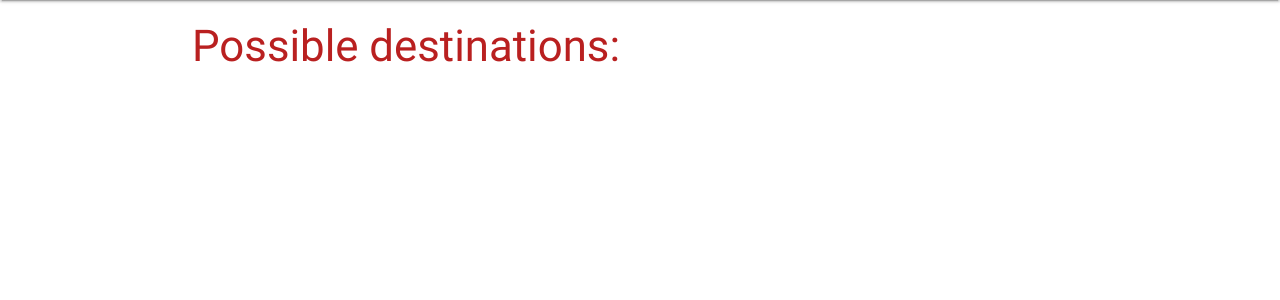
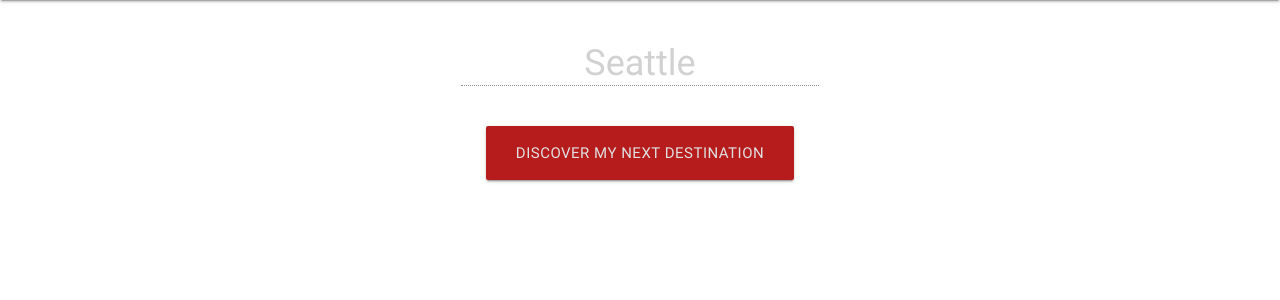
Before and after one commit to graemeerickson/travel-roulette, a Django app: page / in a window 1280 px wide. Shown: the part 64-364 px from the top of the page. Run offline with Django 3.2, Linux system fonts and the light colour scheme; data that the repository does not hold is empty.

Commit message:
Updates to search field & button

```diff
--- a/main_app/templates/index.html
+++ b/main_app/templates/index.html
@@ -2,10 +2,26 @@
 {% load staticfiles %}
 
 {% block content %}
-<h3>Possible destinations:</h3>
+<!-- <h3>Possible destinations:</h3>
 <ul>
   {% for destination in destinations %}
   <li>{{ destination.city }}, {{ destination.country}}</li>
   {% endfor %}
-</ul>
+</ul> -->
+<div class="search-section">
+  <div class="row">
+    <form class="col s12">
+      <div class="row">
+        <div class="input-field col s12">
+          <input class="destination-box center" placeholder="Seattle" disabled value="" />
+        </div>
+      </div>
+      <div class="row">
+        <div class="submit-button col s12">
+          <button type="submit" class="waves-effect waves-light btn-large red darken-4 grey-text text-lighten-2">Discover my next destination</button>
+        </div>
+      </div>
+    </form>
+  </div>
+</div>
 {% endblock %}
```
